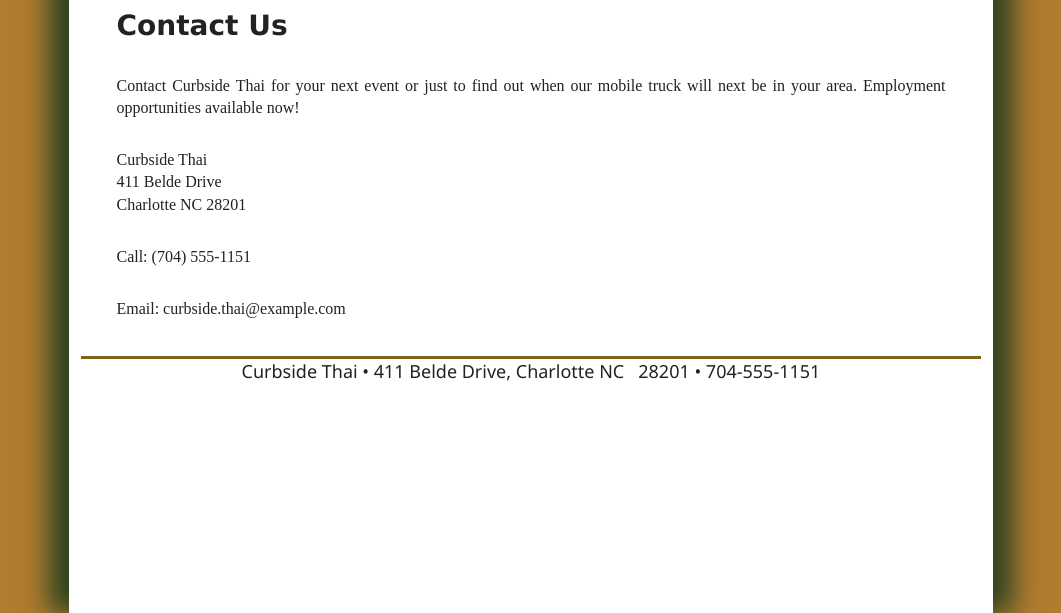
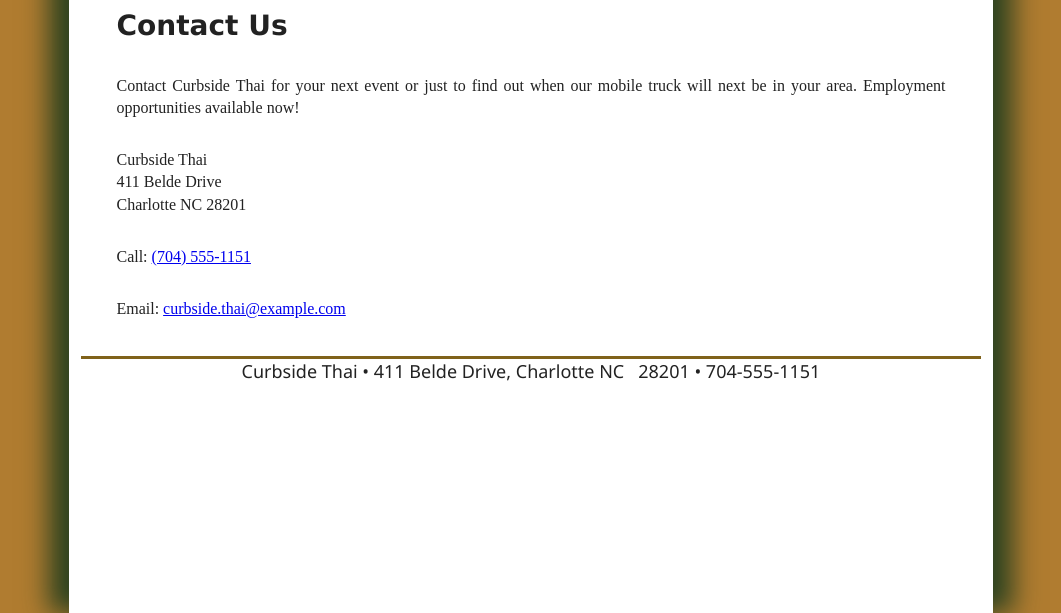
Before and after one commit to RIGO0516/Rodrigo_Sifuentes_cis181Fa22, a plain HTML site: page ct_contact_txt.html in a window 1280 px wide. Shown: the part 187-800 px from the top of the page, without its empty margins (109-1170 px from the left). Drawn offline with Linux system fonts and the light colour scheme.

Commit message:
Completed changes

```diff
--- a/ct_contact_txt.html
+++ b/ct_contact_txt.html
@@ -41,8 +41,8 @@
       <address>Curbside Thai<br />
          411 Belde Drive<br />
          Charlotte NC 28201</address>
-  <p>Call: (704) 555-1151</p>
-  <p>Email: curbside.thai@example.com</p>
+      <p>Call: <a href="tel:+17045551151">(704) 555-1151</a></p>
+      <p>Email: <a href="mailto:curbside.thai@example.com">curbside.thai@example.com</a></p>
    </article>
    <footer>
       Curbside Thai &#8226; 411 Belde Drive, Charlotte NC &nbsp; 28201 &#8226; 704-555-1151
```
Also changed, not shown: ct_catering_txt.html (+1 -0 lines), ct_locations_txt.html (+1 -0 lines), ct_menu_txt.html (+1 -0 lines), ct_reviews_txt.html (+1 -0 lines). Lines whose indentation alone changed are shown as unchanged.
